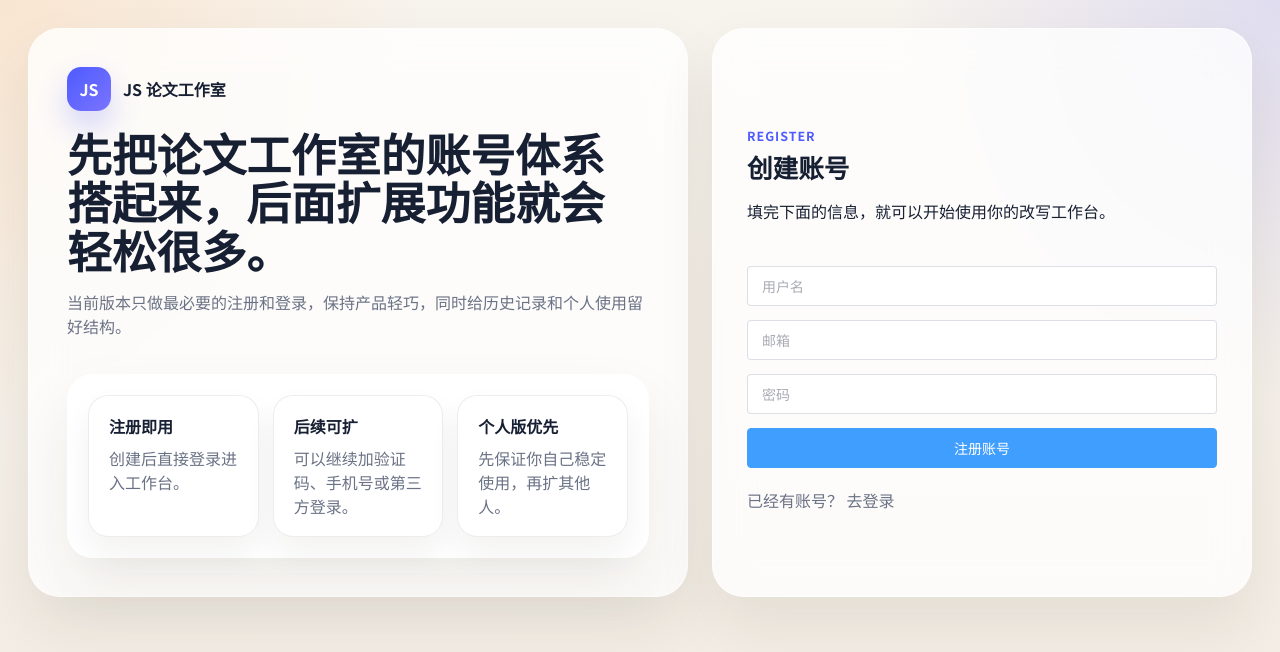
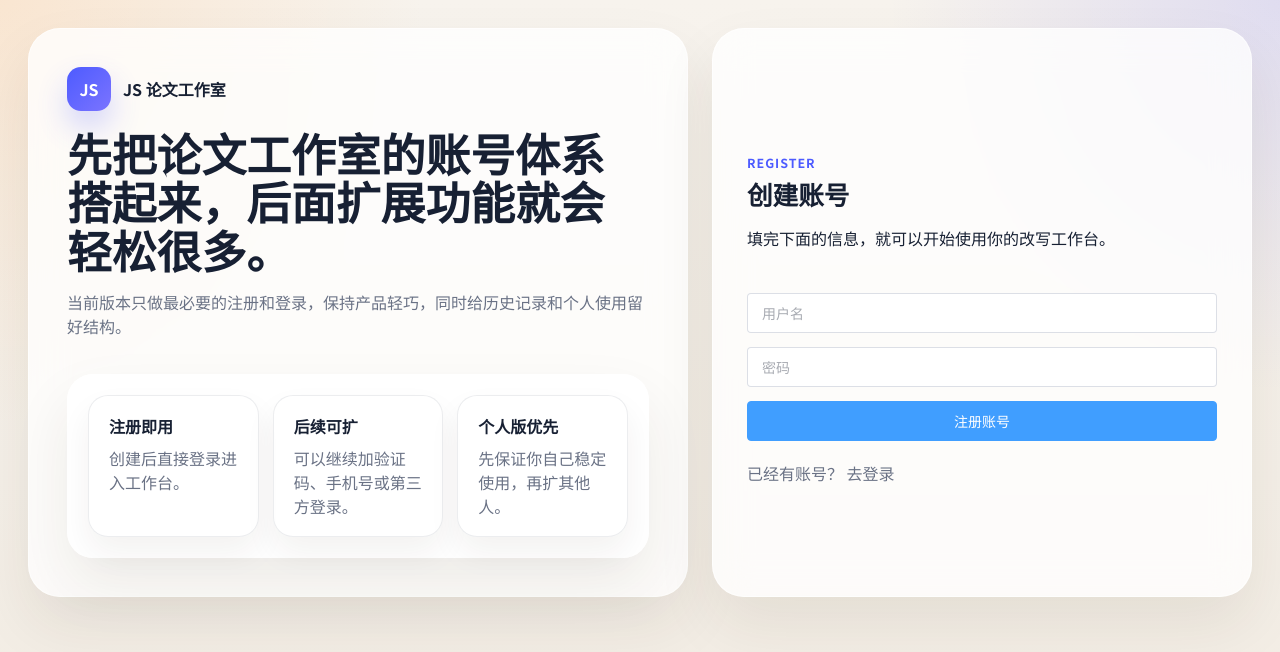
Before and after one commit to ling1-1/ai-rewrite-app, a Vue app in the folder frontend/: page /register in a window 1280 px wide. Shown: the top 652 px of the page. Built offline with nearby package versions, Linux system fonts and the light colour scheme; no server answers.

Commit message:
Upload frontend/src/views/RegisterView.vue with huggingface_hub

```diff
--- a/frontend/src/views/RegisterView.vue
+++ b/frontend/src/views/RegisterView.vue
@@ -39,7 +39,6 @@
 
         <el-form class="auth-form" :model="form" @submit.prevent="handleRegister">
           <el-input v-model="form.username" size="large" placeholder="用户名" />
-          <el-input v-model="form.email" size="large" placeholder="邮箱" />
           <el-input
             v-model="form.password"
             size="large"
@@ -72,13 +71,12 @@ const authStore = useAuthStore();
 const loading = ref(false);
 const form = reactive({
   username: "",
-  email: "",
   password: ""
 });
 
 async function handleRegister() {
-  if (!form.username || !form.email || !form.password) {
-    ElMessage.warning("请把注册信息填写完整");
+  if (!form.username || !form.password) {
+    ElMessage.warning("请先填写用户名和密码");
     return;
   }
 
```
